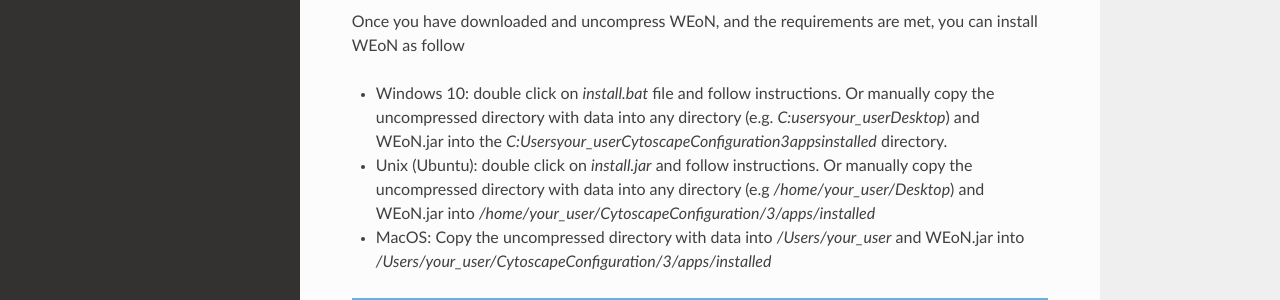
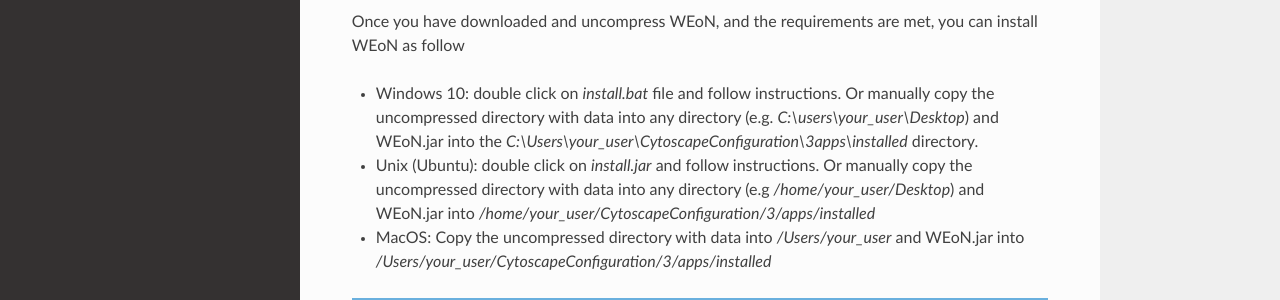
Before and after one commit to networkbiolab/WEoN, a Sphinx documentation site: the page built from docs/installation.rst, in a window 1280 px wide and 900 px high, scrolled down 1194 px. Shown: the part 163-463 px from the top of the window. Built offline with Sphinx 7.4.7 and the Read the Docs theme 2.0.0, drawn with Linux system fonts in a browser that asks for light colours.

Commit message:
update docs

```diff
--- a/docs/installation.rst
+++ b/docs/installation.rst
@@ -31,7 +31,7 @@
 
 Once you have downloaded and uncompress WEoN, and the requirements are met, you can install WEoN as follow
 
-- Windows 10: double click on `install.bat` file and follow instructions. Or manually copy the uncompressed directory with data into any directory (e.g. `C:\users\your_user\Desktop`) and WEoN.jar into the `C:\Users\your_user\CytoscapeConfiguration\3\apps\installed` directory.
+- Windows 10: double click on `install.bat` file and follow instructions. Or manually copy the uncompressed directory with data into any directory (e.g. `C:\\users\\your_user\\Desktop`) and WEoN.jar into the `C:\\Users\\your_user\\CytoscapeConfiguration\\3\apps\\installed` directory.
 
 - Unix (Ubuntu): double click on `install.jar` and follow instructions. Or manually copy the uncompressed directory with data into any directory (e.g `/home/your_user/Desktop`) and WEoN.jar into `/home/your_user/CytoscapeConfiguration/3/apps/installed`
 
```
